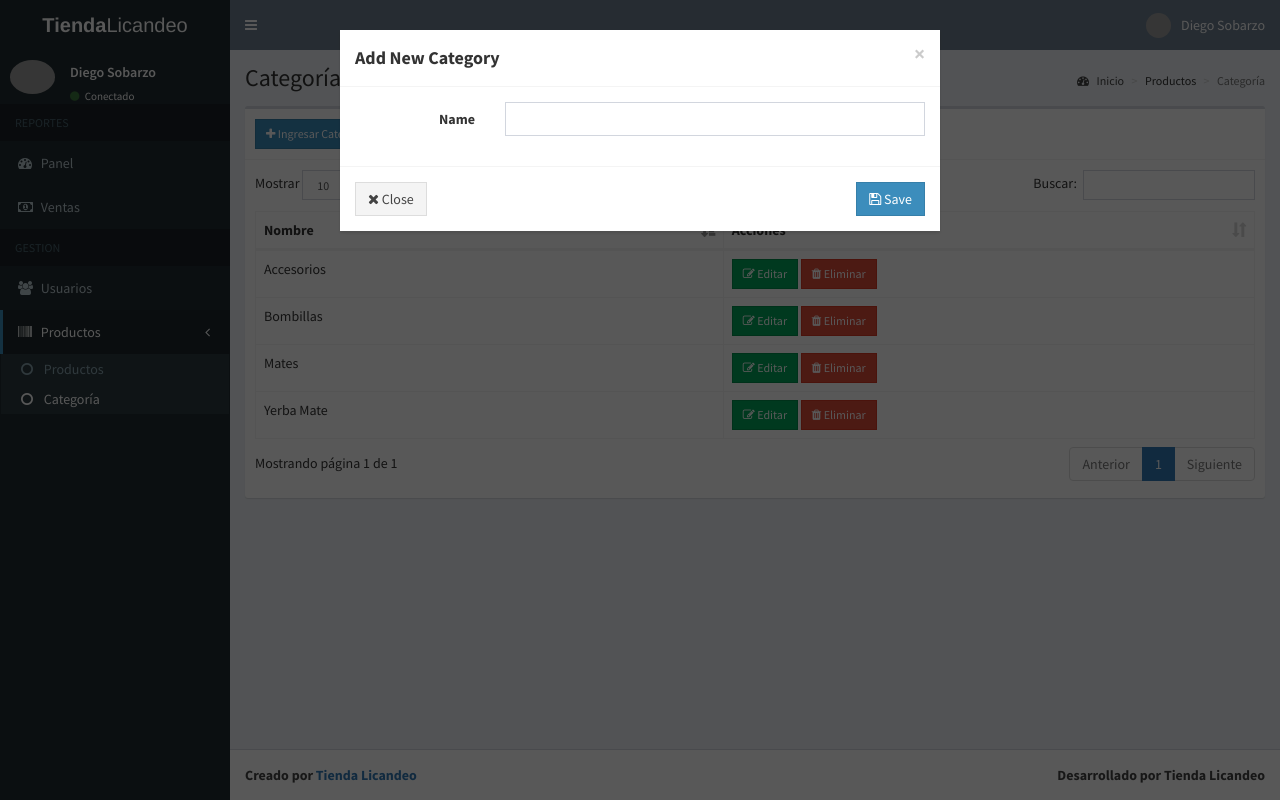
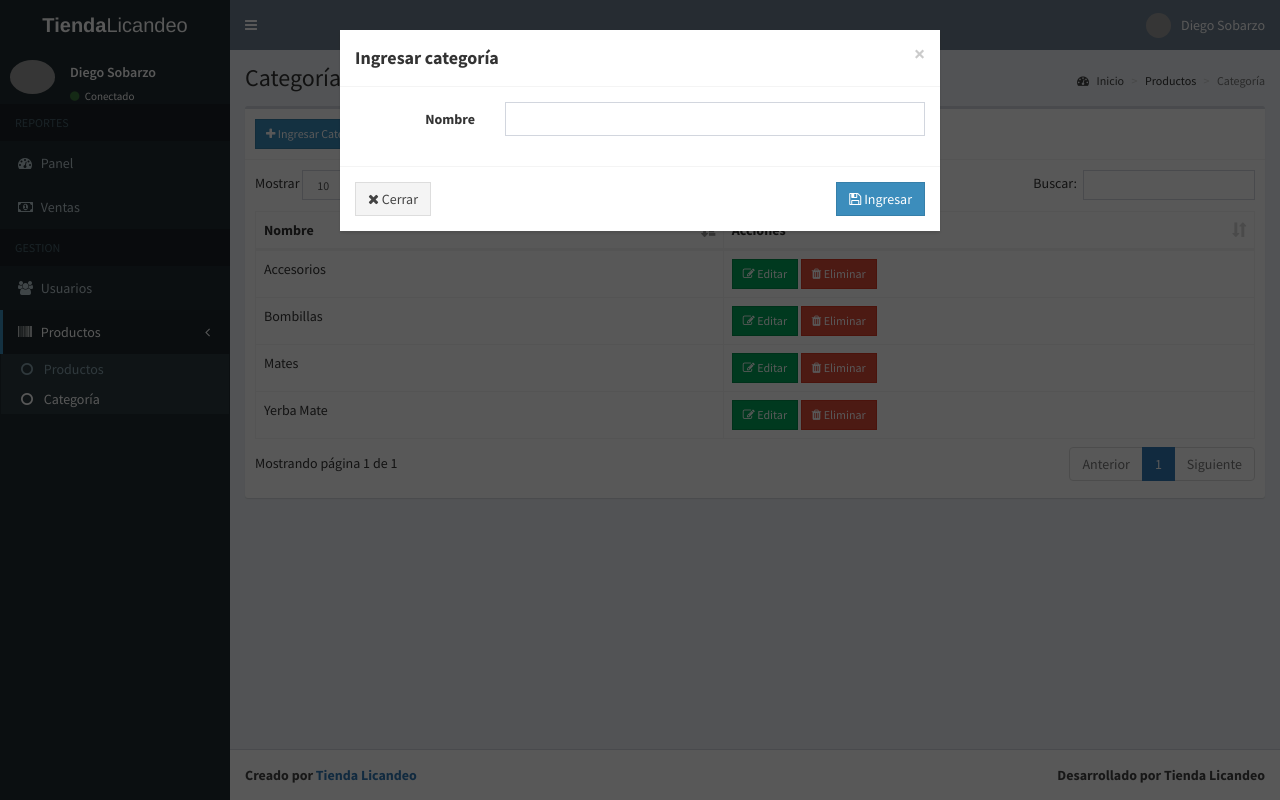
Before and after one commit to sobarzolicandeo/tiendalicandeo, a PHP site: page /tiendalicandeo/admin/category.php in a window 1280 px wide, after a click on "Ingresar Categoría". Run offline with PHP 8.4, Linux system fonts and the light colour scheme; a user stored in the database is signed in; data comes from the database, SQL or seed files in the repository; some libraries are stand-ins or nearby versions; grey boxes are pictures that could not be loaded.

Commit message:
Mejoras en traducciones

```diff
--- a/admin/category.php
+++ b/admin/category.php
@@ -27,7 +27,6 @@
           echo "
             <div class='alert alert-danger alert-dismissible'>
               <button type='button' class='close' data-dismiss='alert' aria-hidden='true'>&times;</button>
-              <h4><i class='icon fa fa-warning'></i> Error!</h4>
               ".$_SESSION['error']."
             </div>
           ";
--- a/admin/category_add.php
+++ b/admin/category_add.php
@@ -12,13 +12,13 @@
 		$row = $stmt->fetch();
 
 		if($row['numrows'] > 0){
-			$_SESSION['error'] = 'Category already exist';
+			$_SESSION['error'] = 'Categoría ya existe';
 		}
 		else{
 			try{
 				$stmt = $conn->prepare("INSERT INTO category (name) VALUES (:name)");
 				$stmt->execute(['name'=>$name]);
-				$_SESSION['success'] = 'Category added successfully';
+				$_SESSION['success'] = 'Categoría ingresada correctamente';
 			}
 			catch(PDOException $e){
 				$_SESSION['error'] = $e->getMessage();
--- a/admin/category_delete.php
+++ b/admin/category_delete.php
@@ -10,7 +10,7 @@
 			$stmt = $conn->prepare("DELETE FROM category WHERE id=:id");
 			$stmt->execute(['id'=>$id]);
 
-			$_SESSION['success'] = 'Category deleted successfully';
+			$_SESSION['success'] = 'Categoría eliminada correctamente';
 		}
 		catch(PDOException $e){
 			$_SESSION['error'] = $e->getMessage();
--- a/admin/includes/category_modal.php
+++ b/admin/includes/category_modal.php
@@ -5,12 +5,12 @@
             <div class="modal-header">
               <button type="button" class="close" data-dismiss="modal" aria-label="Close">
                   <span aria-hidden="true">&times;</span></button>
-              <h4 class="modal-title"><b>Add New Category</b></h4>
+              <h4 class="modal-title"><b>Ingresar categoría</b></h4>
             </div>
             <div class="modal-body">
               <form class="form-horizontal" method="POST" action="category_add.php">
                 <div class="form-group">
-                    <label for="name" class="col-sm-3 control-label">Name</label>
+                    <label for="name" class="col-sm-3 control-label">Nombre</label>
 
                     <div class="col-sm-9">
                       <input type="text" class="form-control" id="name" name="name" required>
@@ -18,8 +18,8 @@
                 </div>
             </div>
             <div class="modal-footer">
-              <button type="button" class="btn btn-default btn-flat pull-left" data-dismiss="modal"><i class="fa fa-close"></i> Close</button>
-              <button type="submit" class="btn btn-primary btn-flat" name="add"><i class="fa fa-save"></i> Save</button>
+              <button type="button" class="btn btn-default btn-flat pull-left" data-dismiss="modal"><i class="fa fa-close"></i> Cerrar</button>
+              <button type="submit" class="btn btn-primary btn-flat" name="add"><i class="fa fa-save"></i> Ingresar</button>
               </form>
             </div>
         </div>
```
